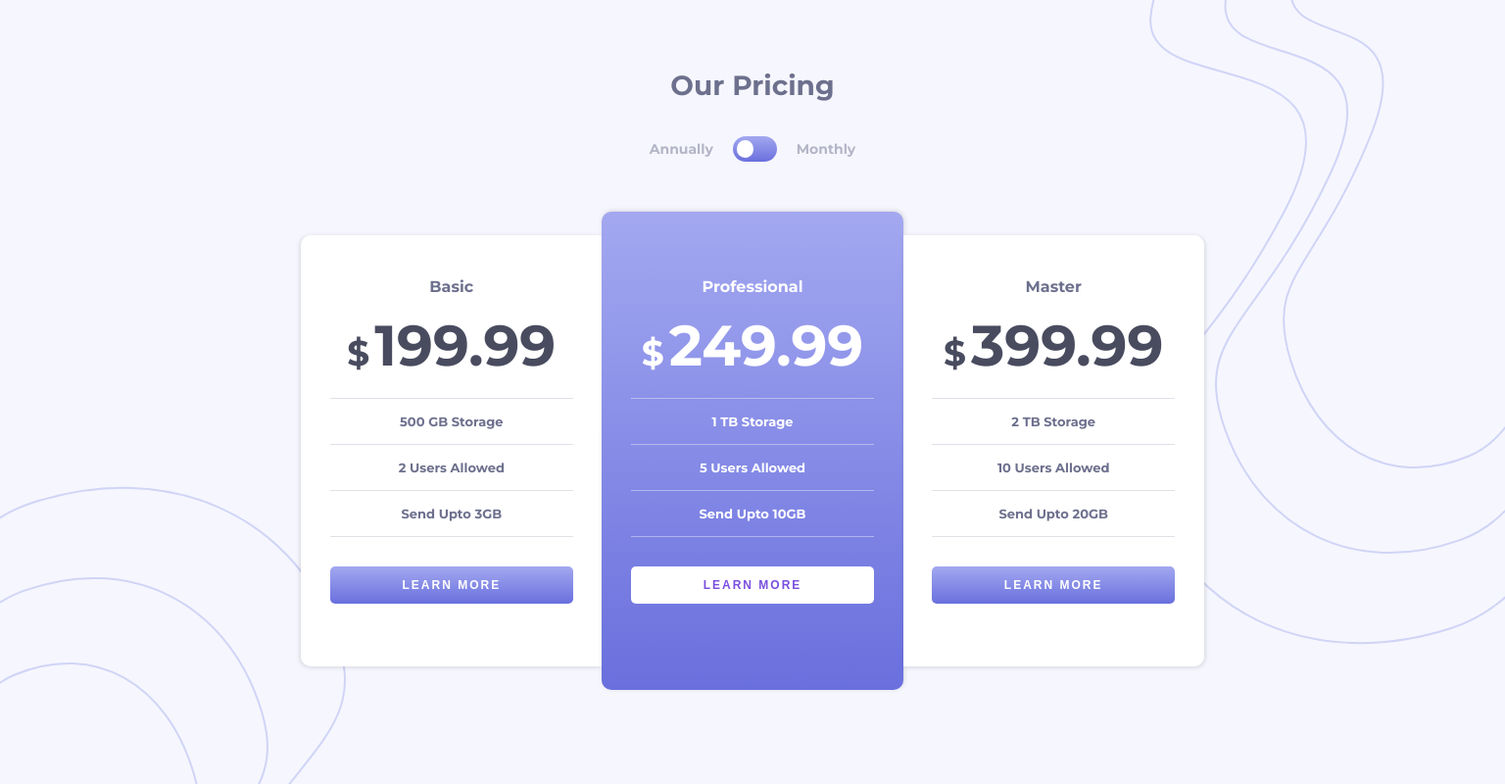
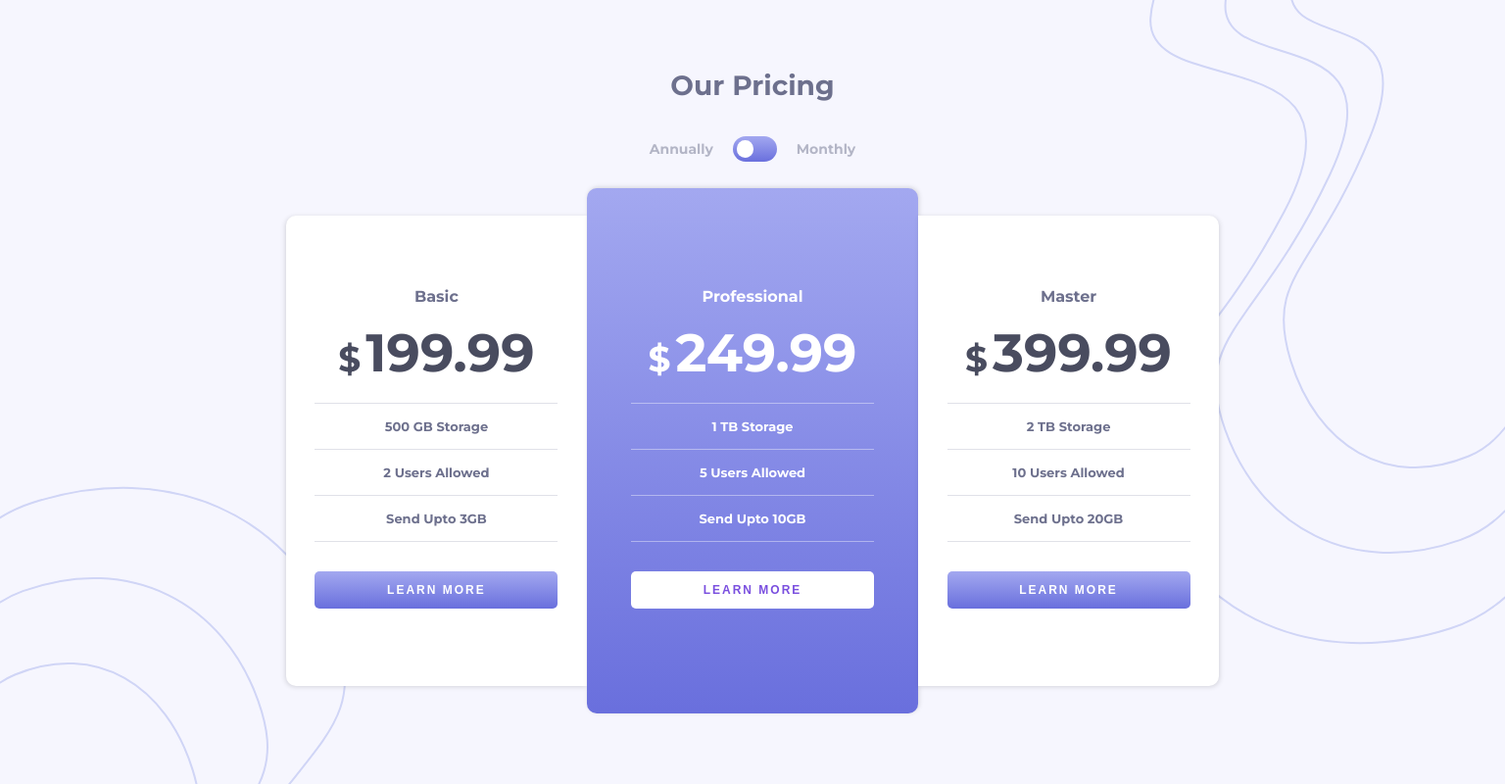
Before and after one commit to imparassharma/Price-Component-Toggle-sections-, a plain HTML site: page index.html in a window 1536 px wide. Shown: the whole page at 98% size. Drawn offline with Linux system fonts and the light colour scheme.

Commit message:
Update style.css

```diff
--- a/style.css
+++ b/style.css
@@ -237,3 +237,23 @@ body{
         height: 2.6rem;
     }
 }
+
+@media screen and (min-width:1440px) {
+
+    .section{
+        height: 60vh;
+    }
+
+    .section h1{
+        font-size: 54px;
+    }
+
+    .section2{
+        height: 67vh;
+        width: 22vw;
+    }
+    .section h4{
+        margin-top: -5px;
+    }
+
+}
```
